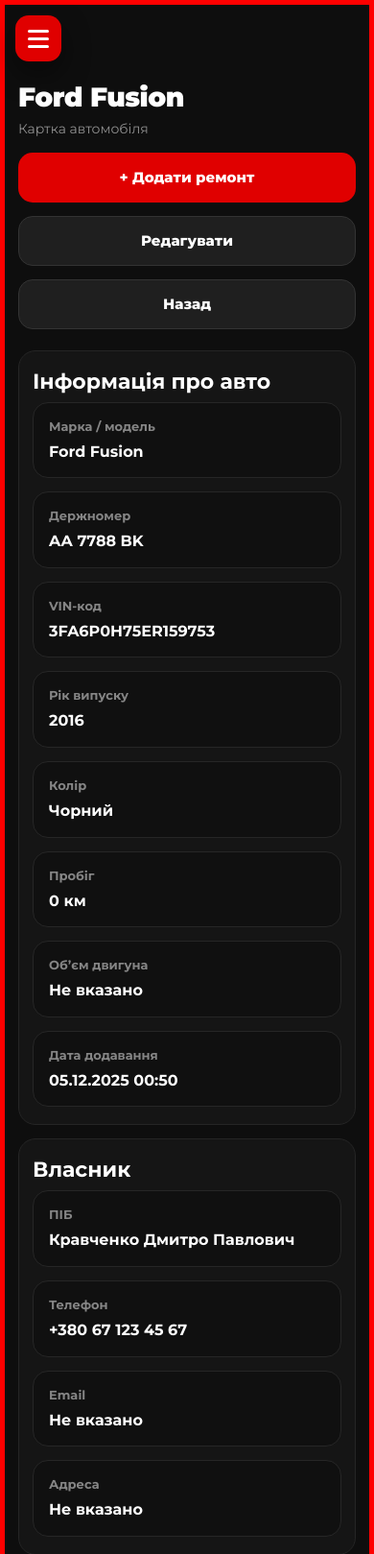
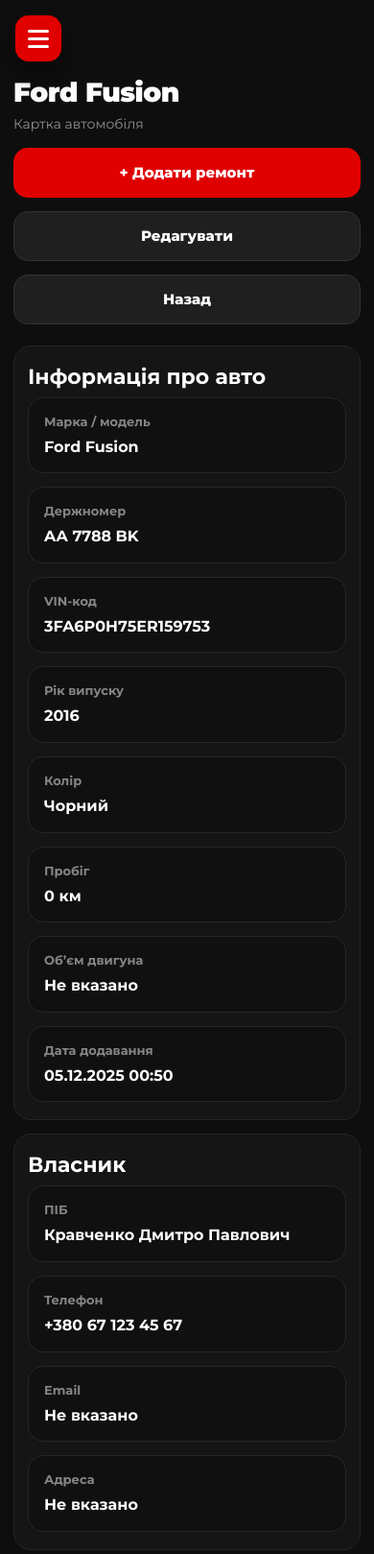
Before and after one commit to annistasiuk/sto-management-diploma, a Django app: page /cars/8/ in a window 390 px wide; the page is wider, and only the part inside the window is pictured. Shown: the top 1619 px of that part at 96% size. Run offline with Django 5.2, Linux system fonts and the light colour scheme; data comes from the database, SQL or seed files in the repository.

Commit message:
Update style.css

```diff
--- a/static/css/style.css
+++ b/static/css/style.css
@@ -1399,13 +1399,6 @@
 .mobile-menu-btn span {
     transition: 0.25s ease;
 }
-@media (max-width: 768px) {
-    body {
-        border: 5px solid red !important;
-    }
-}
-
-/* ===== FINAL PHONE ADAPTIVE FIX ===== */
 
 @media (max-width: 768px) {
     .mobile-menu-btn {
```
